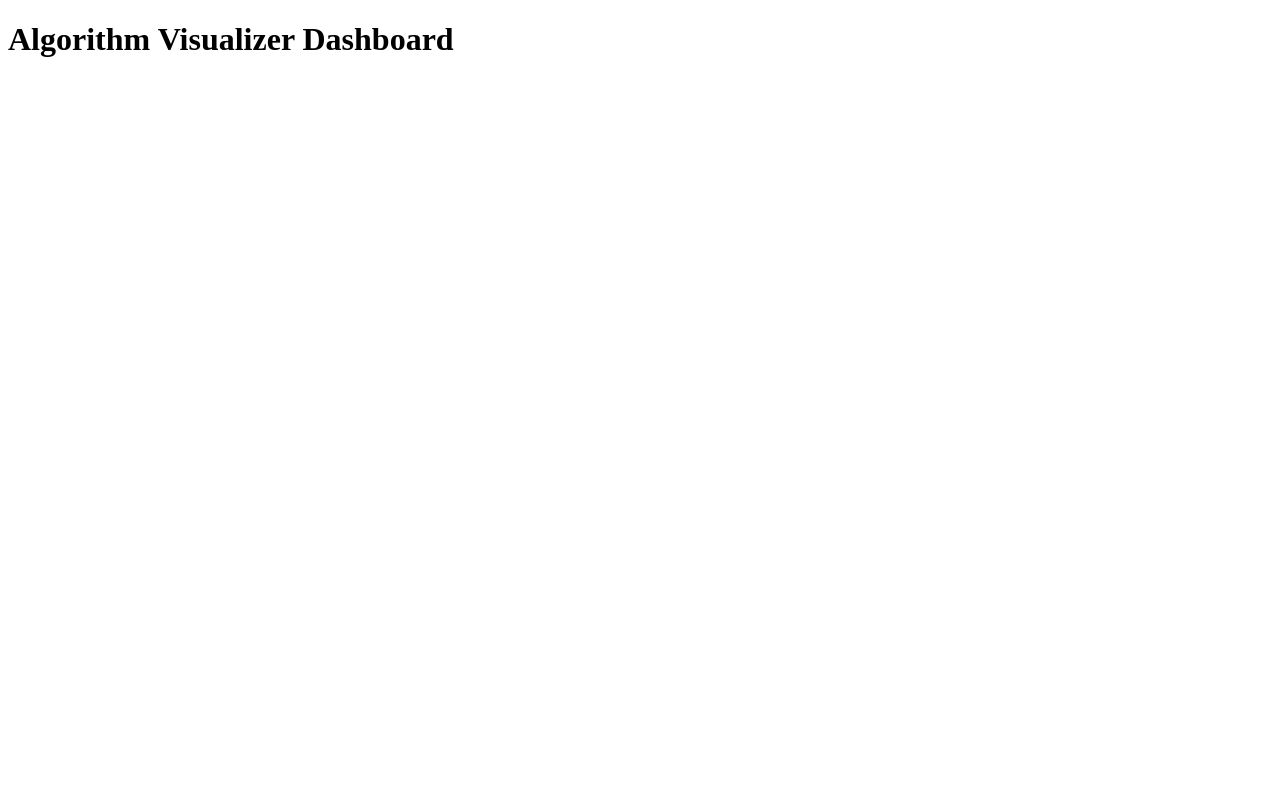
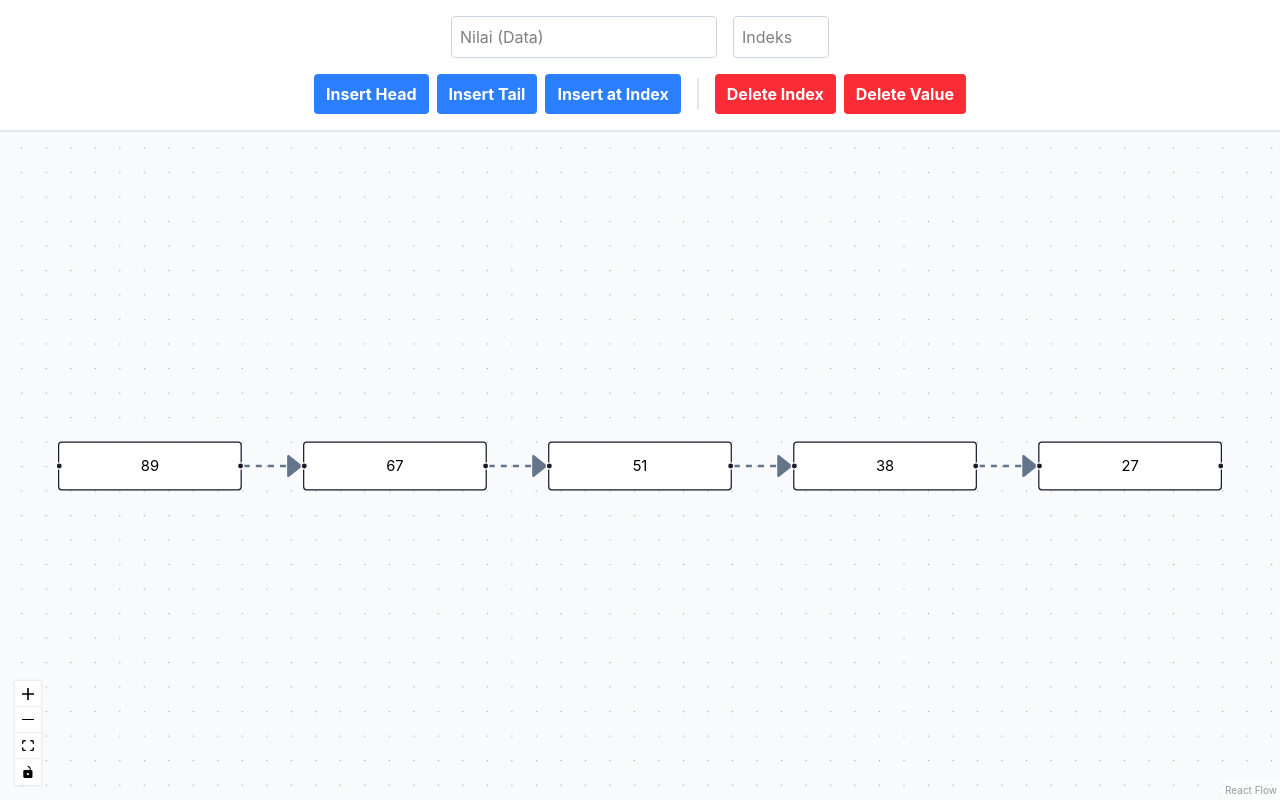
Before and after one commit to Kibbweeb/Algorithm-Visualizer, a React (Vite) app: page / in a window 1280 px wide. Built offline with nearby package versions, Linux system fonts and the light colour scheme.

Commit message:
adding visualizers for linked list algorithm

```diff
--- a/package.json
+++ b/package.json
@@ -11,6 +11,7 @@
   },
   "dependencies": {
     "@tailwindcss/vite": "^4.3.2",
+    "@xyflow/react": "^12.11.1",
     "react": "^19.2.7",
     "react-dom": "^19.2.7",
     "tailwindcss": "^4.3.2",
--- a/src/App.tsx
+++ b/src/App.tsx
@@ -1,12 +1,10 @@
-import { useState } from 'react'
-import './App.css'
+import LinkedListVisualizer from './components/visualizers/LinkedListVisualizer';
 
-function App() {
+export default function App() {
   return (
-    <div className="p-6">
-      <h1>Algorithm Visualizer Dashboard</h1>
+    <div style={{ height: '100vh', width: '100vw' }}>
+      {/* Di masa depan, kamu bisa menambahkan menu navigasi di atas ini */}
+      <LinkedListVisualizer />
     </div>
   );
 }
-
-export default App;
--- /dev/null
+++ b/src/components/visualizers/LinkedListVisualizer.tsx
@@ -0,0 +1,167 @@
+import { useRef, useEffect, useState } from 'react';
+import {
+  ReactFlow,
+  Background,
+  Controls,
+  useNodesState,
+  useEdgesState,
+  type Node,
+  type Edge,
+  MarkerType,
+  Position
+} from '@xyflow/react';
+
+import { LinkedList } from '../../core/Linkedlist';
+
+export default function LinkedListVisualizer() {
+  const listRef = useRef(new LinkedList<number>());
+  const [nodes, setNodes, onNodesChange] = useNodesState<Node>([]);
+  const [edges, setEdges, onEdgesChange] = useEdgesState<Edge>([]);
+
+  const [inputValue, setInputValue] = useState<string>('');
+  const [indexValue, setIndexValue] = useState<string>('');
+
+  const syncVisuals = () => {
+    const currentArray = listRef.current.toArray();
+
+    const newNodes = currentArray.map((value, index) => ({
+      id: `node-${index}`,
+      position: { x: index * 200, y: 150 },
+      data: { label: String(value) },
+      type: 'default',
+      sourcePosition: Position.Right,
+      targetPosition: Position.Left,
+    }));
+
+    const newEdges = [];
+    for (let i = 0; i < currentArray.length - 1; i++) {
+      newEdges.push({
+        id: `edge-${i}-${i + 1}`,
+        source: `node-${i}`,
+        target: `node-${i + 1}`,
+        animated: true,
+        markerEnd: {
+          type: MarkerType.ArrowClosed,
+          width: 20,
+          height: 20,
+          color: '#64748b',
+        },
+        style: {
+          stroke: '#64748b',
+          strokeWidth: 2,
+        }
+      });
+    }
+
+    setNodes(newNodes);
+    setEdges(newEdges);
+  };
+
+  useEffect(() => {
+    syncVisuals();
+  }, []);
+
+  const handleInsertHead = () => {
+    if (!inputValue) return;
+    listRef.current.insertAtHead(Number(inputValue));
+    syncVisuals();
+    setInputValue('');
+  };
+
+  const handleInsertTail = () => {
+    if (!inputValue) return;
+    listRef.current.insertAtTail(Number(inputValue));
+    syncVisuals();
+    setInputValue('');
+  };
+
+  const handleInsertIndex = () => {
+    if (!inputValue || !indexValue) return;
+    listRef.current.insertAtIndex(Number(indexValue), Number(inputValue));
+    syncVisuals();
+    setInputValue('');
+    setIndexValue('');
+  };
+
+  const handleDeleteIndex = () => {
+    if (!indexValue) return;
+    listRef.current.deleteByIndex(Number(indexValue));
+    syncVisuals();
+    setIndexValue('');
+  };
+
+  const handleDeleteValue = () => {
+    if (!inputValue) return;
+    listRef.current.deleteByValue(Number(inputValue));
+    syncVisuals();
+    setInputValue('');
+  };
+
+  return (
+    <div className="flex h-full w-full flex-col">
+
+      <div className="flex flex-col items-center justify-center gap-4 border-b-2 border-slate-200 bg-white p-4">
+
+        <div className="flex items-center justify-center gap-4">
+          <input
+            type="number"
+            placeholder="Nilai (Data)"
+            value={inputValue}
+            onChange={(e) => setInputValue(e.target.value)}
+            className="rounded border border-slate-300 p-2 outline-none focus:border-blue-500 focus:ring-1 focus:ring-blue-500"
+          />
+
+          <input
+            type="number"
+            placeholder="Indeks"
+            value={indexValue}
+            onChange={(e) => setIndexValue(e.target.value)}
+            className="w-24 rounded border border-slate-300 p-2 outline-none focus:border-blue-500 focus:ring-1 focus:ring-blue-500"
+          />
+        </div>
+
+        <div className="flex items-center justify-center flex-wrap items-center gap-4">
+
+          <div className="flex items-center justify-center gap-2">
+            <button onClick={handleInsertHead} className="rounded bg-blue-500 px-3 py-2 font-bold text-white transition-colors hover:bg-blue-600 active:bg-blue-700">
+              Insert Head
+            </button>
+            <button onClick={handleInsertTail} className="rounded bg-blue-500 px-3 py-2 font-bold text-white transition-colors hover:bg-blue-600 active:bg-blue-700">
+              Insert Tail
+            </button>
+            <button onClick={handleInsertIndex} className="rounded bg-blue-500 px-3 py-2 font-bold text-white transition-colors hover:bg-blue-600 active:bg-blue-700">
+              Insert at Index
+            </button>
+          </div>
+
+          <div className="h-8 w-0.5 bg-slate-200"></div>
+
+          <div className="flex items-center justify-center gap-2">
+            <button onClick={handleDeleteIndex} className="rounded bg-red-500 px-3 py-2 font-bold text-white transition-colors hover:bg-red-600 active:bg-red-700">
+              Delete Index
+            </button>
+            <button onClick={handleDeleteValue} className="rounded bg-red-500 px-3 py-2 font-bold text-white transition-colors hover:bg-red-600 active:bg-red-700">
+              Delete Value
+            </button>
+          </div>
+
+        </div>
+
+      </div>
+
+      <div className="flex-grow bg-slate-50">
+        <ReactFlow
+          nodes={nodes}
+          edges={edges}
+          onNodesChange={onNodesChange}
+          onEdgesChange={onEdgesChange}
+          fitView
+        >
+          <Background />
+          <Controls />
+        </ReactFlow>
+      </div>
+
+    </div>
+  );
+}
--- a/src/core/linkedlist/linkedlist.ts
+++ b/src/core/Linkedlist.ts
@@ -1,4 +1,4 @@
-import type { DefLinkedListNode, DefLinkedList } from "../../types/structures";
+import type { DefLinkedListNode, DefLinkedList } from "../types/Structures";
 
 class ListNodes<T> implements DefLinkedListNode<T> {
     data: T;
--- a/src/index.css
+++ b/src/index.css
@@ -0,0 +1,2 @@
+@import "tailwindcss";
+@import "@xyflow/react/dist/style.css";
```
Also changed, not shown: 1 other file (tests, documents, lock files or other folders).
